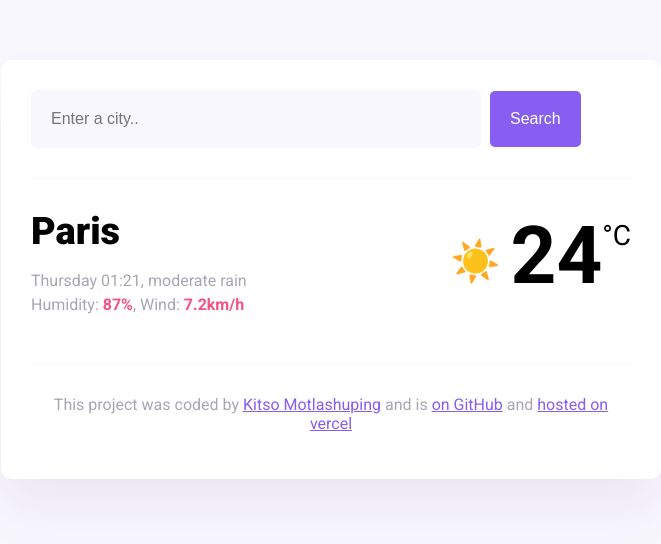
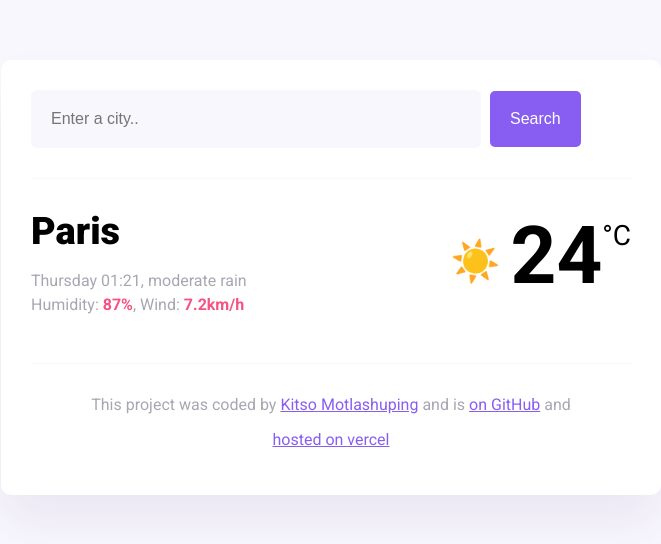
Before and after one commit to kitso20/week6fina, a plain HTML site: page index.html in a window 1280 px wide. Shown: the whole page, without its empty margins (309-970 px from the left). Drawn offline with nearby package versions, Linux system fonts and the light colour scheme.

Commit message:
Update index.html

```diff
--- a/index.html
+++ b/index.html
@@ -49,7 +49,7 @@
           This project was coded by
           <a href="https://github.com/dashboard" target="_blank">Kitso Motlashuping</a> and is
           <a href="https://github.com/kitso20/week6fina" target="_blank"> on GitHub</a> and
-          <span><a href="https://week6fina-mglk.vercel.app/" target="_blank">hosted on vercel</a></span>
+          <div><a href="https://week6fina-mglk.vercel.app/" target="_blank">hosted on vercel</a></div>
         </p>
       </footer>
     </div>
```
